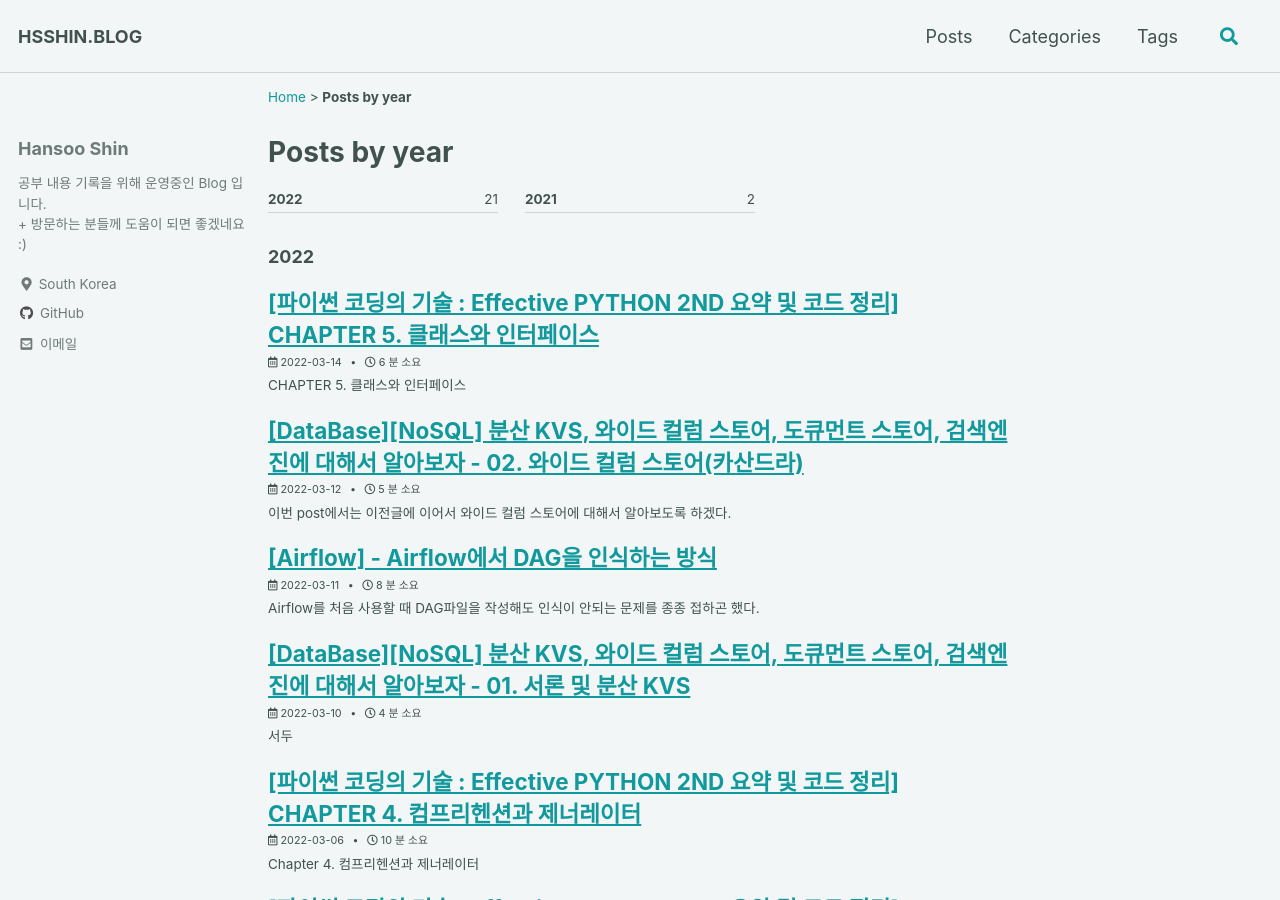
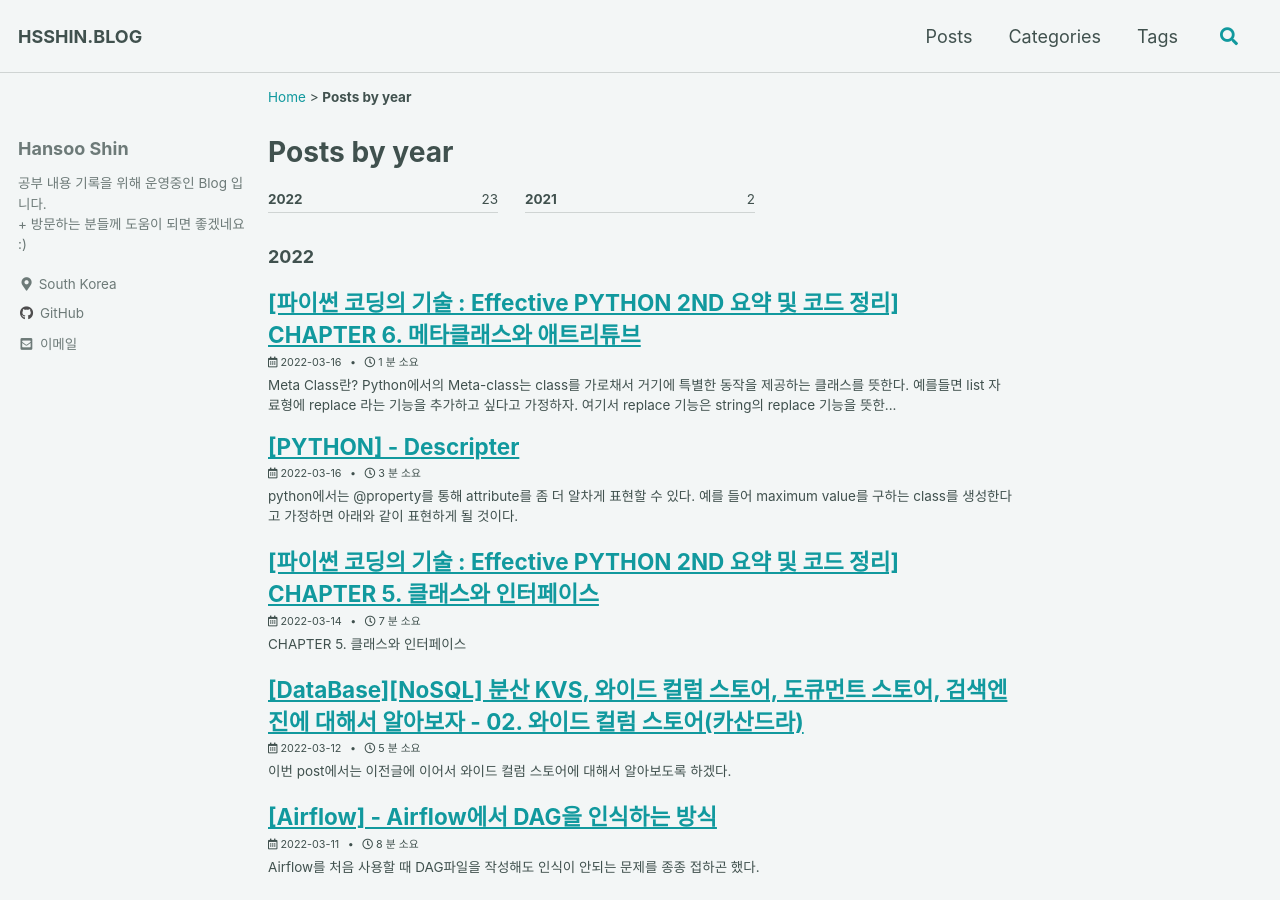
Before and after one commit to dlgldgldgld/dlgldgldgld.github.io, a Jekyll site: the page built from _pages/year-archive.md, in a window 1280 px wide and 900 px high. Built offline with Jekyll 4.4.1, drawn with Linux system fonts in a browser that asks for light colours; cached includes are drawn as plain includes.

Commit message:
effective python post update.

````diff
--- a/_posts/Python/2022-03-14-effective-python-ch05.md
+++ b/_posts/Python/2022-03-14-effective-python-ch05.md
@@ -323,18 +323,42 @@ private으로 막아두면 나중에 다른 사람들이 필요할때 아예 사
 
 결론만 말하자면 공개하고 싶지 않은 정보는 private 대신 protected를 사용하고 하위 클래스에서 name 충돌을 발생시키지 말아야하는 경우에 대해서만 private를 사용할 궛을 권한다.
 
+<br>
+
+### 43. 커스텀 컨테이너 타입은 collections.abc를 상속하라
+
+python에서는 컨테이너를 상속받아서 기능 구현을 하는 일이 많다고 한다.
+예를 들면 본래의 list에서 index 기능이 제공되지 않는다고 가정하면, list를 상속받아 이와 관련된 func을 추가하는 방식 등으로 말이다.
+
+아래 이미지와 같이 list 처럼 index 기능을 구현하고 싶다면 magic method인 `__getitem__`을 구현해야 한다.
+
+![alt](../../assets/images/2022-03-14-effective-python-ch05/image_3.png)
+
+이같이 Custom Container Class를 만들고 싶을때는 collections의 abc를 사용해 구현에 필요한 인터페이스를 상속받는 것이 좋다. 해당 모듈에 있는 인터페이스를 상속 받은 후, 구현을 하지 않으면 에러가 발생하기 때문에 사전에 문제 발생을 차단할 수 있다.
+
+상세 항목들에 대해서는 아래의 링크를 참조하자.
+
+collection.abc : [https://docs.python.org/ko/3/library/collections.abc.html#collections-abstract-base-classes](https://docs.python.org/ko/3/library/collections.abc.html#collections-abstract-base-classes)
+
 **- Code**
 ```python
+from collections.abc import Sequence
 
+class badType(Sequence):
+    pass
+
+foo = badType()
 ```
 
 **- Result**
 ```text
-
+Traceback (most recent call last):
+  File "d:\test\hello.py", line 6, in <module>
+    foo = badType()
+TypeError: Can't instantiate abstract class badType with abstract methods __getitem__, __len__
 ```
 
 <br>
-
 
 ### xx. Template
 
--- /dev/null
+++ b/_posts/Python/2022-03-16-descripter.md
@@ -0,0 +1,181 @@
+---
+layout: single
+title:  "[PYTHON] - Descripter"
+category: Python
+tag: Python
+---
+
+python에서는 @property를 통해 attribute를 좀 더 알차게 표현할 수 있다.
+예를 들어 maximum value를 구하는 class를 생성한다고 가정하면 아래와 같이 표현하게 될 것이다.
+
+```python
+class maxval:
+    def __init__(self, val):
+        self._val = val
+
+    def addval(self, val):
+        if self._val < val :
+            self._val = val
+
+    def getval(self):
+        return self._val
+
+var = maxval(5)
+var.addval(10)
+var.addval(9)
+
+print(f'{var.getval()=}')
+```
+
+하지만 @property를 사용하면 이 같은 구현을 attribute를 호출하는 것만으로도 구현할 수 있다.
+
+```python
+class maxval:
+    def __init__(self, val):
+        self._val = val
+
+    @property
+    def val(self):
+        return self._val
+
+    @val.setter
+    def val(self, val):
+        if self._val < val :
+            self._val = val
+
+var = maxval(5)
+var.val = 10
+var.val = 9
+
+print(f'{var.val=}')
+```
+
+이 @property에는 한가지 단점이 있는데 막상 저렇게 정의를 하고나서 재사용이 불가능하다는 것이다.
+
+예를 들어 val 변수를 다른 클래스에도 가져다 쓰고 싶다고 하면 그건 방법이 없다. 그 클래스에도 @property로 val을 추가하는 방안밖에 없는 것이다.
+
+그래서 임의의 필드를 재사용 가능하도록 하는 것이 @property를 구현할때 사용한 descripter 라는 개념인데 이에 대해서 알아보도록 하자.
+
+# Descripter
+Descripter의 기본 정의는 어떤 객체의 attribute 조회, 저장 및 삭제를 사용자가 직접 정의할 수 있도록 해주는 class 이다.
+
+예를 들자면 int나 float 같은 자료형은 해당 클래스가 제공해주는 기본 옵션으로만 값을 저장할 수 있다. 허나 사용자는 음수에 대해서는 허용을 하고 싶지 않던가, 조회의 기준을 python 객체가 아닌 sqlite 내부의 table에 대해서 하고 싶은 등 (이런 것을 ORM 이라고 한다.) 다양한 상황에 대한 attribute 정의를 내리고 싶을때가 있다.
+
+이를 도와주는 것이 descripter 이다. 소스와 함께 살펴보도록 하자.
+
+```python
+import os
+
+class DirectorySize:
+    def __get__(self, obj, objtype=None):
+        print('__get__ 호출')
+        return len(os.listdir(obj.dirname))
+
+class Directory:
+    size = DirectorySize()              # Descriptor instance
+    def __init__(self, dirname):
+        self.dirname = dirname          # Regular instance attribute
+```
+
+위의 예제는 DirectorySize()라는 디스크립터를 사용해 size라는 인스턴스를 정의한 예제이다.
+
+DirectorySize 클래스를 보면 `__get__(self, obj, objtype=None)` 으로 함수가 정의되어 있는데 Directory 클래스나 인스턴스에서 size를 호출할때 저 함수가 동작하게 되는 것이다.
+
+```python
+a = Directory('D:/')
+print(a.size)
+
+>> __get__ 호출
+>> 16
+```
+
+`__get__` 함수의 인자는 3가지가 존재한다. self, obj, objtype 가 있는데 각각이 의미하는 바는 다음과 같다.
+
+|args|desc|
+|----|----|
+|self|자기 자신(위의 예제에서는 DirectorySize class)|
+|obj|호출한 객체|
+|objtype|객체의 타입(위의 예제에서는 Directory class)|
+
+get이 있으니 마찬가지로 값을 저장하기 위한 `__set__` 또한 존재한다.
+
+```python
+def __set__(self, obj, value):
+        logging.info('Updating %r to %r', 'age', value)
+        obj._age = value
+```
+
+이런식으로 사용되는데 value 값을 읽어서 객체를 update 하던가 self로 자기 자신의 값을 컨트롤을 할 수 있다.
+
+위의 `__get__` 함수에서 value만 받아오는 것이 다른 점이다.
+
+`a.size = 5` 라고 하면 value에는 5가 들어가고 obj 에는 a instance가 들어가는 방식이다.
+
+`__set__`을 사용할때는 주의할 점이 있는데, descripter는 class 변수로만 삽입을 할 수 있기에 서로 다른 객체에서도 값을 공유해 버린다는 특징이 있다.
+
+```python
+import os
+
+class DirectorySize:
+    def __get__(self, obj, objtype=None):
+        return self._value
+
+    def __set__(self, obj, value):
+        self._value = value
+
+class Directory:
+    size = DirectorySize()              # Descriptor instance
+    len  = DirectorySize()              # Descriptor instance
+    def __init__(self, dirname):
+        self.dirname = dirname          # Regular instance attribute
+
+a = Directory('D:/')
+b = Directory('D:/')
+
+a.size = 5
+a.len = 4
+
+assert a.size == b.size
+assert a.len == b.len
+```
+
+위의 소스를 보면 a의 값만 변경이 되었으나 b값 또한 같이 변경되어 assert를 통과하고 있다.
+
+이것을 해결하기 위해서 instance 마냥 사용하고 싶다면 dict이나 weakref를 사용하거나 간단하게 obj를 통해 신규 instance 변수를 만드는 방식으로 사용을 한다.
+
+개인적으로는 공식문서에 소개된 방식인 obj를 통해 instance 변수를 사용하는 것이 best-practice 이지 않을까 생각해본다.
+
+```python
+import logging
+
+logging.basicConfig(level=logging.INFO)
+
+class LoggedAccess:
+
+    def __set_name__(self, owner, name):
+        self.public_name = name
+        self.private_name = '_' + name
+
+    def __get__(self, obj, objtype=None):
+        value = getattr(obj, self.private_name)
+        logging.info('Accessing %r giving %r', self.public_name, value)
+        return value
+
+    def __set__(self, obj, value):
+        logging.info('Updating %r to %r', self.public_name, value)
+        setattr(obj, self.private_name, value)
+
+class Person:
+
+    name = LoggedAccess()                # First descriptor instance
+    age = LoggedAccess()                 # Second descriptor instance
+
+    def __init__(self, name, age):
+        self.name = name                 # Calls the first descriptor
+        self.age = age                   # Calls the second descriptor
+
+    def birthday(self):
+        self.age += 1
+```
+
+기본 개요는 이 정도면 충분한 것 같고, 더 세부내용을 알고싶다면 [https://docs.python.org/ko/3/howto/descriptor.html#](https://docs.python.org/ko/3/howto/descriptor.html#) 을 참고하길 바란다.
--- /dev/null
+++ b/_posts/Python/2022-03-16-effective_python-ch6.md
@@ -0,0 +1,95 @@
+---
+layout: single
+title:  "[파이썬 코딩의 기술 : Effective PYTHON 2ND 요약 및 코드 정리] CHAPTER 6. 메타클래스와 애트리튜브"
+category: Python
+tag: Python
+---
+
+# Meta Class란?
+Python에서의 Meta-class는 class를 가로채서 거기에 특별한 동작을 제공하는 클래스를 뜻한다. 예를들면 list 자료형에 replace 라는 기능을 추가하고 싶다고 가정하자. 여기서 replace 기능은 string의 replace 기능을 뜻한다. 즉 입력받은 항목을 다음 입력받은 항목으로 교체하는 기능을 뜻한다.
+
+이러한 기능을 구현하기 위해 type 함수를 사용해서 간단하게 메타클래스를 정의할 수 있다.
+
+```python
+def replace(self, old, new):
+    while old in self:
+        self[self.index(old)] = new
+
+AdvList = type('AdvancedList', (list, ), { 'replace' : replace })
+```
+
+이처럼 클래스문을 가로채서 다른 임시 클래스를 만드는 것을 메타클래스라고 하는데 이와 attribute에 대한 best-practice에 대해서 살펴보자.
+
+### 44. 세터와 게터 메서드 대신 평범한 애트리뷰트를 사용하라
+Python에서는 getter와 setter를 직접 구현해야 한다. 하지만 이미 이보다 더 좋은 property 라는 기능을 이미 알고있다.
+
+property를 통해 final 한정자와 비슷한 효과를 줄 수 있는 등, 값의 범위 설정과 같은 다양한 구현을 추가할 수 있다.
+
+get,set 구현과 같은 간단한 것이 있다면 프로퍼티를 사용하라.
+
+```python
+class FixedResistance():
+    def __init__(self, ohms):
+        pass
+
+    @property
+    def ohms(self):
+        return self._ohms
+
+    # example 1. 불변 객체
+    @ohms.setter
+    def ohms(self, ohms):
+        if hasattr(self, '_ohms'):
+            raise AttributeError("Ohms는 불변 객체입니다")
+        self._ohms = ohms
+
+    # example 2. 값 범위 한정
+    @ohms.setter
+    def ohms(self, ohms):
+        if ohms <= 0:
+            raise ValueError("저항 > 0 이어야 함.")
+        self._ohms = ohms
+```
+
+<br>
+
+
+
+### 45. 애트리뷰트를 리팩터링하는 대신 @property를 사용하라
+
+@property를 사용해 기존 인스턴스 애트리뷰트에 새로운 기능을 제공할 수 있다.
+리팩터링 하기전 간단한 것이라면 @property를 써라는 의미로 해석된다.
+
+단, 너무 과하게 사용하고 있다면, 클래스와 클래스를 사용하는 모든 코드를 리팩터링 할 것을 권장하고 있다.
+
+<br>
+
+### 46. 재사용 가능한 @property 메서드를 만들려면 디스크립터를 사용하라
+
+**- Code**
+```python
+
+```
+
+**- Result**
+```text
+
+```
+
+<br>
+
+
+
+### xx. Template
+
+**- Code**
+```python
+
+```
+
+**- Result**
+```text
+
+```
+
+<br>
````
Also changed, not shown: assets/images/2022-03-14-effective-python-ch05/image_3.png (added).
